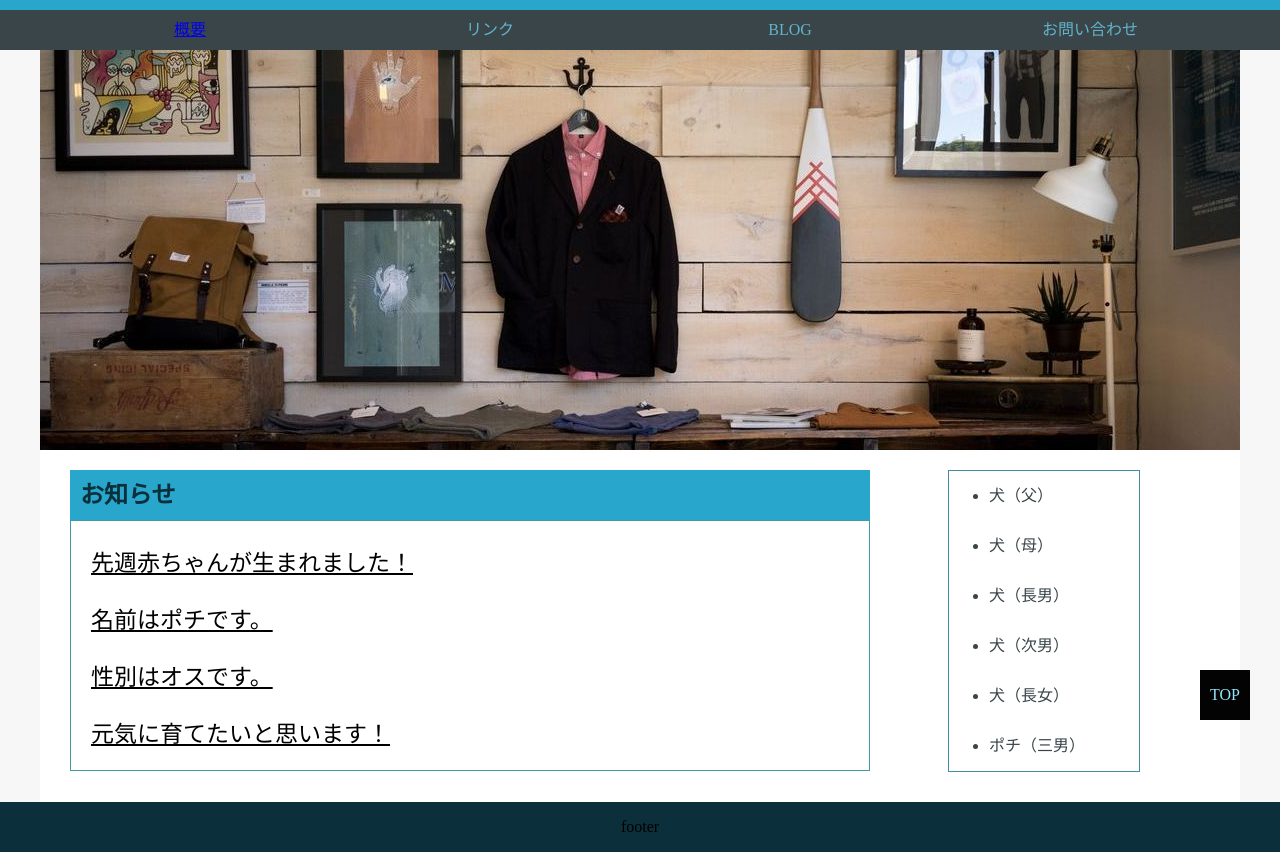
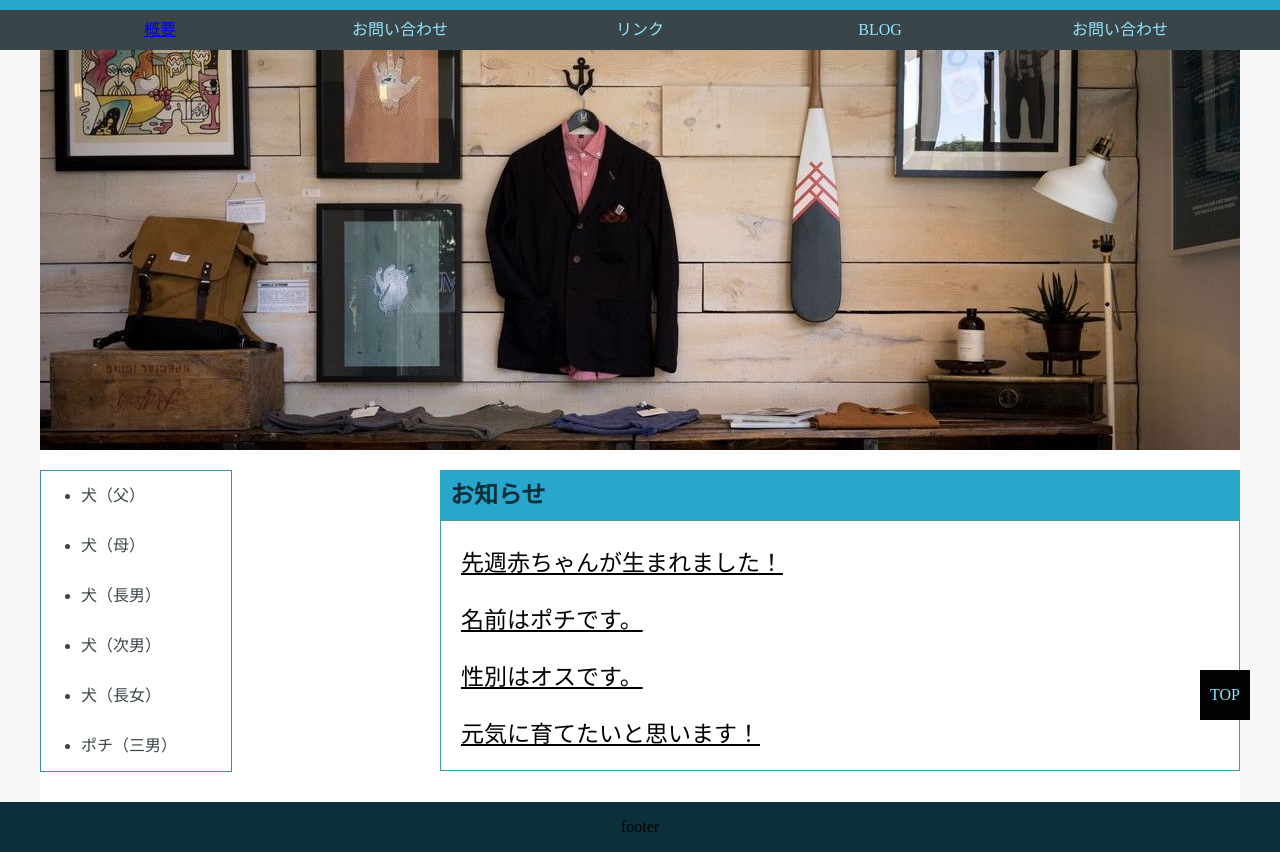
Before and after one commit to inomata003442/HtmlCss, a plain HTML site: page html/index.html in a window 1280 px wide. Shown: the part 50-902 px from the top of the page. Drawn offline with Linux system fonts and the light colour scheme.

Commit message:
お知らせの文字色を#92e5feにする、 お知らせとカテゴリーの位置を反転する

```diff
--- a/css/common.css
+++ b/css/common.css
@@ -36,10 +36,10 @@ header ul li{
     list-style:none;
     margin: 0;
     float: left;
-    width: 300px;
+    width: 20%; /*100÷li要素の数を百分率で代入すること*/
     height: 40px;
     line-height: 40px;
-    color: #62b4cc;
+    color: #92e5fe;
     text-align: center;
 }
 
--- a/css/style.css
+++ b/css/style.css
@@ -10,7 +10,7 @@
     height:400px;
 }
 #wrapper #info{
-    float:left;
+    float:right;
     width:800px;
     height:300px;
     margin:20px 0 30px 30px;
@@ -35,7 +35,7 @@
     text-decoration: underline;
 }
 #wrapper #categoly{
-    float:right;
+    float:left;
     width:150px;
     margin:20px 100px 30px 0;
     border: 1px solid #408ca3;
--- a/html/index.html
+++ b/html/index.html
@@ -15,6 +15,7 @@
                     <li>
                         <a href="#">概要</a>
                     </li>
+                    <li>お問い合わせ</li>
                     <li>リンク</li>
                     <li>BLOG</li>
                     <li>お問い合わせ</li>
```
